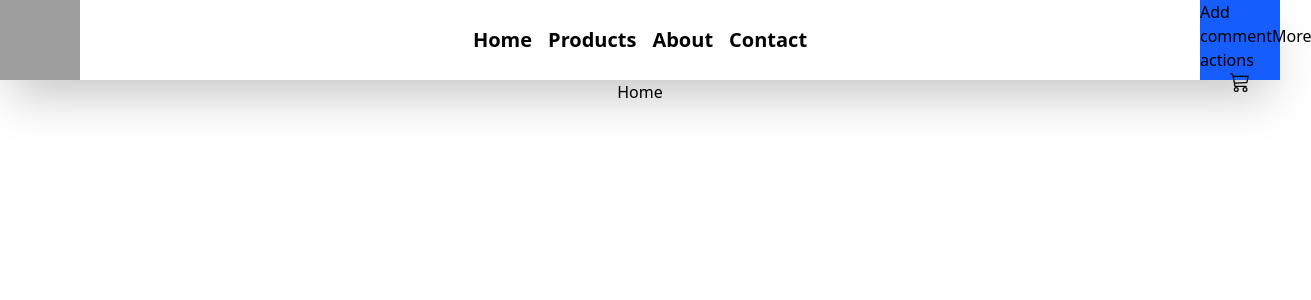
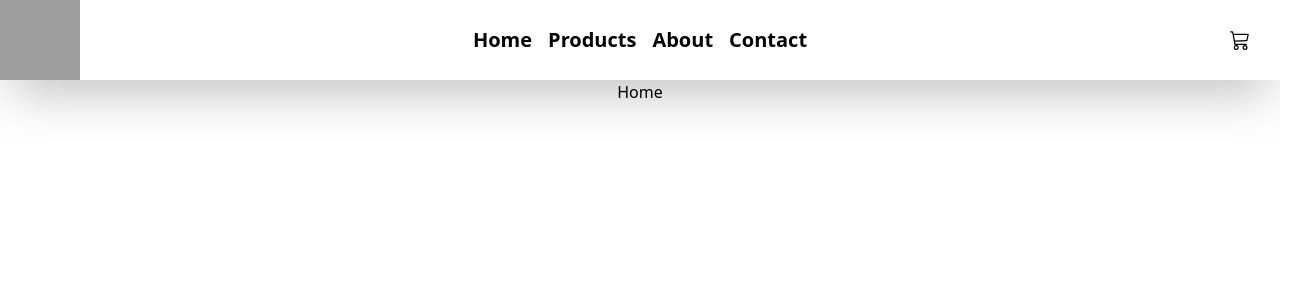
Before and after one commit to ChiththajaGalabodage/cbc-frontend, a React (Vite) app: page / in a window 1280 px wide. Shown: the top 300 px of the page, 1311 px wide, since content can reach past the window. Built offline with nearby package versions, Linux system fonts and the light colour scheme; grey boxes are pictures that could not be loaded; a web font is replaced by a local one.

Commit message:
fix  🕶️

```diff
--- a/src/components/header.jsx
+++ b/src/components/header.jsx
@@ -29,13 +29,11 @@ export default function Header() {
           Contact
         </Link>
       </div>
-      <div className="w-[80px] bg-blue-600">
-        Add commentMore actions
-        <div className="w-[80px] flex justify-center items-center">
-          <Link to="/cart" className="text-[20px] font-bold mx-2">
-            <BsCart3 />
-          </Link>
-        </div>
+
+      <div className="w-[80px] flex justify-center items-center">
+        <Link to="/cart" className="text-[20px] font-bold mx-2">
+          <BsCart3 />
+        </Link>
       </div>
     </header>
   );
--- a/src/utils/cart.js
+++ b/src/utils/cart.js
@@ -37,7 +37,7 @@ export function addToCart(product, qty) {
       quantity: qty,
     };
   } else {
-    const newQty = cart[index].quantity + qty;
+    const newQty = cart[index].qty + qty;
     if (newQty <= 0) {
       removeFromCart(product.productId);
       return;
```
